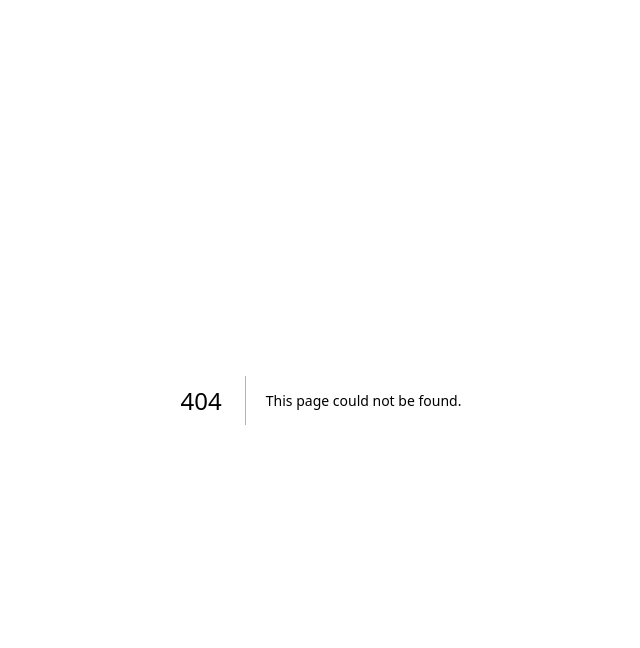
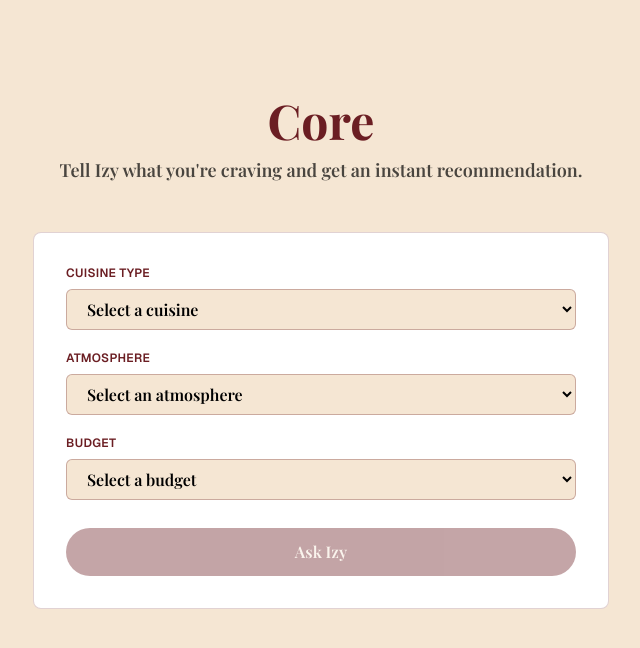
Before and after one commit to marieedenys/IZY, a Next.js app: page /core in a window 1280 px wide. Before the commit this address had no page. Shown: the top 648 px of the page, without its empty margins (319-959 px from the left). Built offline with nearby package versions, Linux system fonts and the light colour scheme.

Commit message:
Add /core page with cuisine/atmosphere/budget form
Introduces the /core route with the usual cream/bordeaux/serif design
and a controlled form (3 selects: cuisine type, atmosphere, budget).
The "Ask Izy" button is present but not yet wired up.

```diff
--- /dev/null
+++ b/src/app/core/page.tsx
@@ -0,0 +1,25 @@
+import type { Metadata } from "next";
+import CoreForm from "@/components/CoreForm";
+
+export const metadata: Metadata = {
+  title: "Core — IZY",
+};
+
+export default function CorePage() {
+  return (
+    <div className="flex flex-1 flex-col px-6 py-16 sm:py-24">
+      <div className="mx-auto max-w-xl text-center">
+        <h1 className="font-serif text-4xl font-bold text-bordeaux sm:text-5xl">
+          Core
+        </h1>
+        <p className="mt-3 font-serif text-lg text-ink/70">
+          Tell Izy what you&apos;re craving and get an instant recommendation.
+        </p>
+      </div>
+
+      <div className="mt-12">
+        <CoreForm />
+      </div>
+    </div>
+  );
+}
--- /dev/null
+++ b/src/components/CoreForm.tsx
@@ -0,0 +1,97 @@
+"use client";
+
+import { useState } from "react";
+
+const CUISINE_OPTIONS = ["Italian", "Japanese", "French", "Mediterranean"];
+const ATMOSPHERE_OPTIONS = ["Romantic", "Casual", "Festive", "Calm"];
+const BUDGET_OPTIONS = ["€", "€€", "€€€", "€€€€"];
+
+const selectClassName =
+  "w-full rounded-md border border-bordeaux/30 bg-cream px-4 py-2 font-serif text-ink focus:border-bordeaux focus:outline-none";
+const labelClassName =
+  "text-xs font-semibold tracking-wide text-bordeaux uppercase";
+
+export default function CoreForm() {
+  const [cuisineType, setCuisineType] = useState("");
+  const [atmosphere, setAtmosphere] = useState("");
+  const [budget, setBudget] = useState("");
+
+  const isComplete = cuisineType !== "" && atmosphere !== "" && budget !== "";
+
+  return (
+    <div className="mx-auto max-w-xl">
+      <form className="flex flex-col gap-5 rounded-lg border border-bordeaux/20 bg-white p-6 sm:p-8">
+        <div className="flex flex-col gap-2">
+          <label className={labelClassName} htmlFor="cuisine-type">
+            Cuisine type
+          </label>
+          <select
+            id="cuisine-type"
+            className={selectClassName}
+            value={cuisineType}
+            onChange={(e) => setCuisineType(e.target.value)}
+          >
+            <option value="" disabled>
+              Select a cuisine
+            </option>
+            {CUISINE_OPTIONS.map((option) => (
+              <option key={option} value={option}>
+                {option}
+              </option>
+            ))}
+          </select>
+        </div>
+
+        <div className="flex flex-col gap-2">
+          <label className={labelClassName} htmlFor="atmosphere">
+            Atmosphere
+          </label>
+          <select
+            id="atmosphere"
+            className={selectClassName}
+            value={atmosphere}
+            onChange={(e) => setAtmosphere(e.target.value)}
+          >
+            <option value="" disabled>
+              Select an atmosphere
+            </option>
+            {ATMOSPHERE_OPTIONS.map((option) => (
+              <option key={option} value={option}>
+                {option}
+              </option>
+            ))}
+          </select>
+        </div>
+
+        <div className="flex flex-col gap-2">
+          <label className={labelClassName} htmlFor="budget">
+            Budget
+          </label>
+          <select
+            id="budget"
+            className={selectClassName}
+            value={budget}
+            onChange={(e) => setBudget(e.target.value)}
+          >
+            <option value="" disabled>
+              Select a budget
+            </option>
+            {BUDGET_OPTIONS.map((option) => (
+              <option key={option} value={option}>
+                {option}
+              </option>
+            ))}
+          </select>
+        </div>
+
+        <button
+          type="button"
+          disabled={!isComplete}
+          className="mt-2 rounded-full bg-bordeaux px-6 py-3 font-serif text-cream transition-opacity hover:opacity-90 disabled:cursor-not-allowed disabled:opacity-40"
+        >
+          Ask Izy
+        </button>
+      </form>
+    </div>
+  );
+}
```
